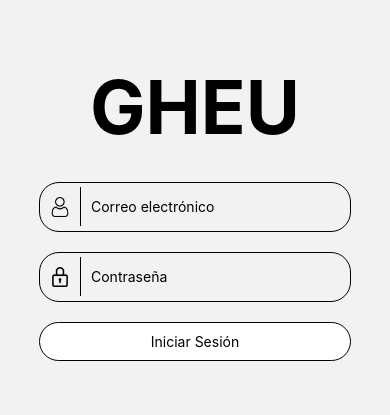
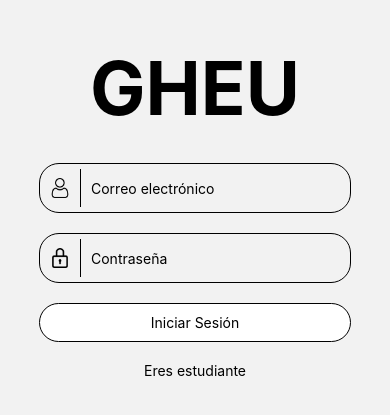
Before and after one commit to osaradahir/App_movil, a React Native app: screen /LoginScreen in a window 390 px wide. Shown: the part 211-626 px from the top of the page. Built offline with nearby package versions, Linux system fonts and the light colour scheme.

Commit message:
Update LoginScreen.js

```diff
--- a/LoginScreen.js
+++ b/LoginScreen.js
@@ -10,7 +10,7 @@ const LoginScreen = ({  }) => {
 
   const handleLogin = async () => {
     try {
-      const response = await fetch('http://localhost:3000/login', {
+      const response = await fetch('https://d9hpth2q-3000.usw3.devtunnels.ms/login', {
         method: 'POST',
         headers: {
           'Content-Type': 'application/json',
@@ -37,6 +37,9 @@ const LoginScreen = ({  }) => {
       alert('Error', 'An error occurred while trying to log in');
     }
   };
+
+
+
 
   return (
     <View style={styles.container}>
@@ -65,6 +68,9 @@ const LoginScreen = ({  }) => {
         </View>
         <TouchableOpacity style={styles.button} onPress={handleLogin}>
           <Text style={styles.buttonText}>Iniciar Sesión</Text>
+        </TouchableOpacity>
+        <TouchableOpacity onPress={() => navigation.navigate('LoginGrupoScreen')} style={styles.link}>
+          <Text>Eres estudiante</Text>
         </TouchableOpacity>
       </View>
     </View>
@@ -119,6 +125,10 @@ const styles = StyleSheet.create({
   buttonText: {
     color: '#000',
   },
+  link: {
+    alignItems: 'center',
+    marginTop: 20, // Agrega un margen superior para separarlo del botón
+  },
 });
 
 export default LoginScreen;
```
